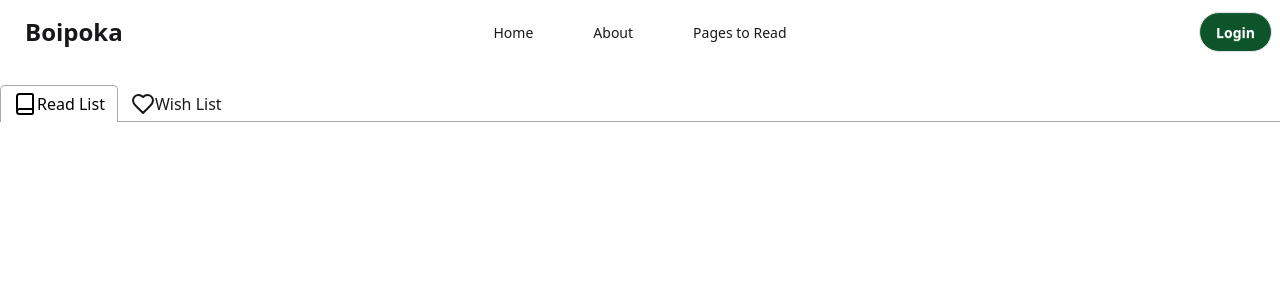
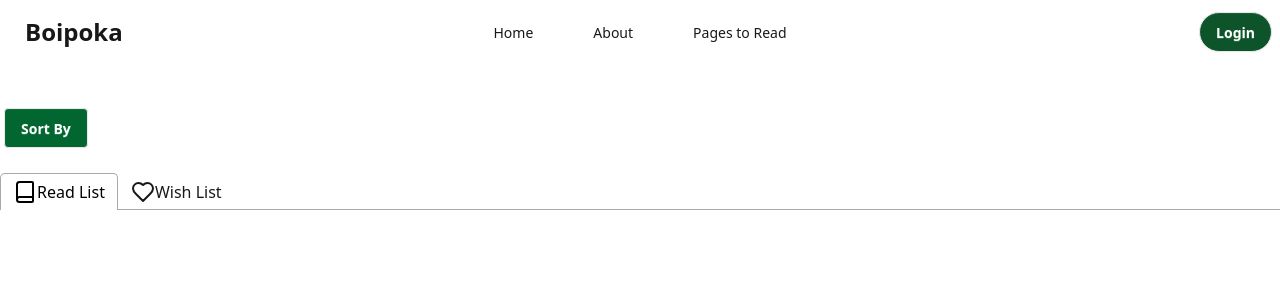
Before and after one commit to mushfiqueraiyan/boipoka, a React (Vite) app: page /readlist in a window 1280 px wide. Shown: the top 300 px of the page. Built offline with nearby package versions, Linux system fonts and the light colour scheme.

Commit message:
added sort functionality

```diff
--- a/src/components/ReadList.jsx
+++ b/src/components/ReadList.jsx
@@ -10,6 +10,7 @@ const ReadList = () => {
   //   console.log(data);
 
   const [readList, setReadList] = useState([]);
+  const [sort, setSort] = useState("");
 
   useEffect(() => {
     const storedBookData = getStoredBook();
@@ -22,8 +23,44 @@ const ReadList = () => {
     setReadList(myReadList);
   }, []);
 
+  const handleSort = (type) => {
+    setSort(type);
+
+    if (type === "pages") {
+      const sortedPages = [...readList].sort(
+        (a, b) => a.totalPages - b.totalPages
+      );
+      setReadList(sortedPages);
+    }
+    if (type === "rating") {
+      const sortedPages = [...readList].sort((a, b) => a.rating - b.rating);
+      setReadList(sortedPages);
+    }
+  };
+
   return (
     <div className="mt-5">
+      <div className="dropdown my-5">
+        <div
+          tabIndex={0}
+          role="button"
+          className="btn m-1 bg-green-800 text-white"
+        >
+          Sort By {sort ? sort : ""}
+        </div>
+        <ul
+          tabIndex={0}
+          className="dropdown-content menu bg-base-100 rounded-box z-1 w-52 p-2 shadow-xl"
+        >
+          <li>
+            <a onClick={() => handleSort("rating")}>Sort by Rating</a>
+          </li>
+          <li>
+            <a onClick={() => handleSort("pages")}>Sort By Pages</a>
+          </li>
+        </ul>
+      </div>
+      {/* Tabs section */}
       <Tabs>
         <TabList>
           <Tab>
```
